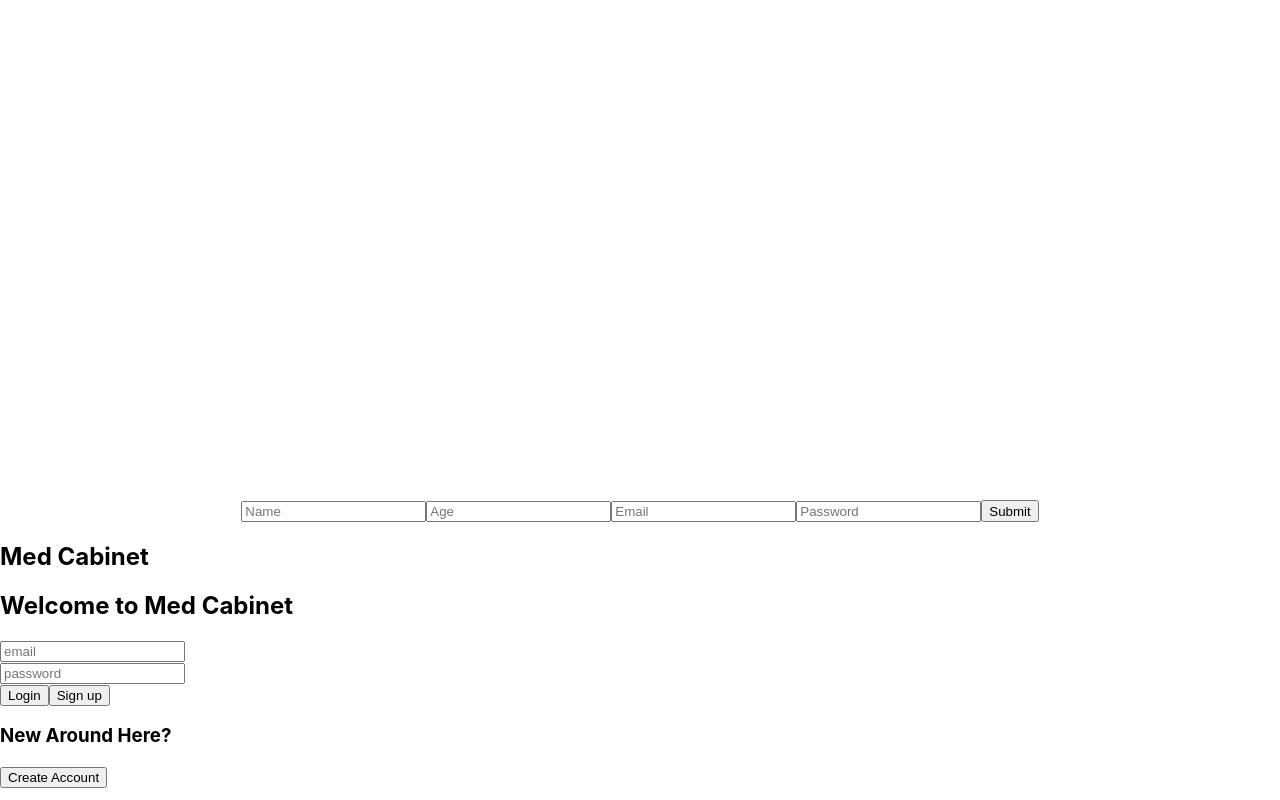
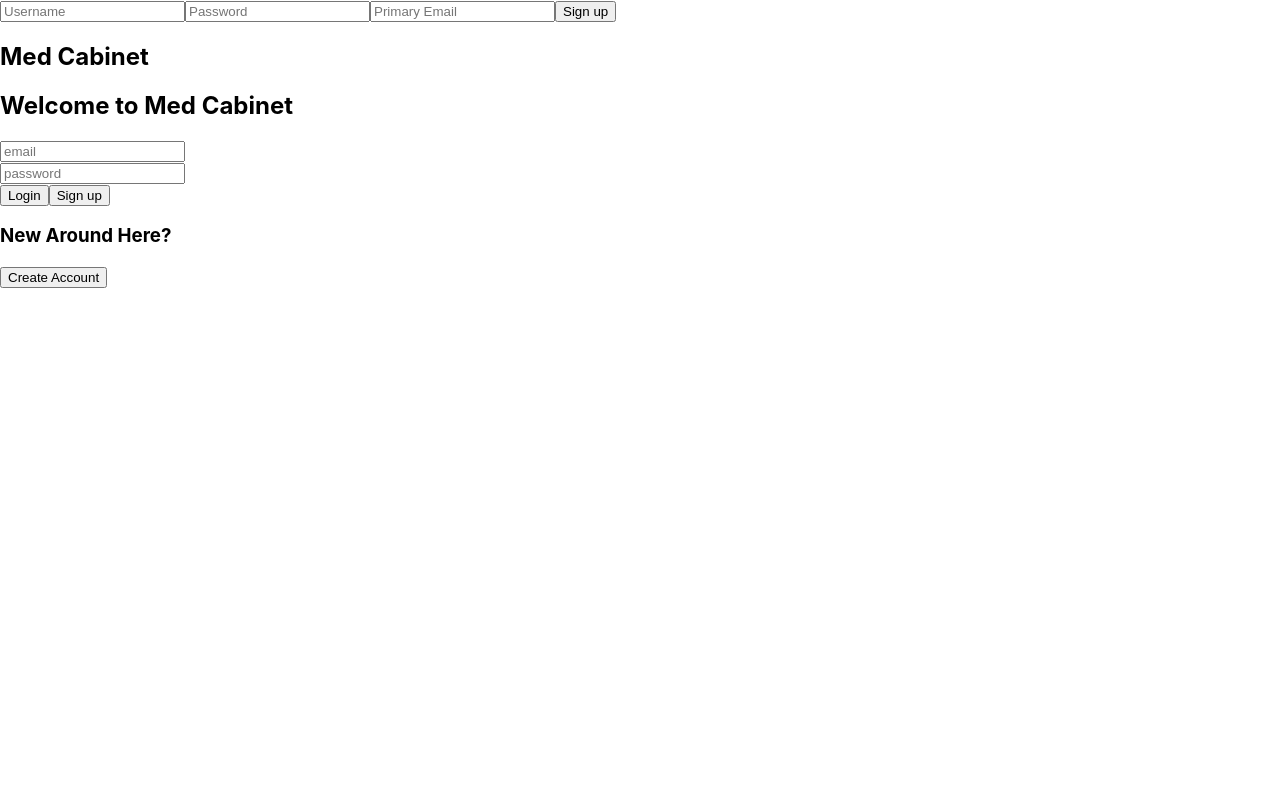
Before and after one commit to Build-Week-HairC/Front-end, a React (Create React App) app in the folder med/: page / in a window 1280 px wide. Built offline with nearby package versions, Linux system fonts and the light colour scheme.

Commit message:
changed formik form to regualr form

```diff
--- a/med/package.json
+++ b/med/package.json
@@ -3,12 +3,11 @@
   "version": "0.1.0",
   "private": true,
   "dependencies": {
-    "react-router": "^5.1.2",
-    "react-router-dom": "^5.1.2",
     "axios": "^0.19.0",
     "formik": "^1.5.8",
     "react": "^16.10.2",
     "react-dom": "^16.10.2",
+    "react-router": "^5.1.2",
     "react-router-dom": "^5.1.2",
     "react-scripts": "3.2.0",
     "redux": "^4.0.4",
--- a/med/src/components/FormikSignupForm.js
+++ b/med/src/components/FormikSignupForm.js
@@ -1,65 +1,73 @@
-import React, { useState } from 'react';
-import { withFormik, Form, Field } from 'formik';
-import './FormikSignupForm.css';
-import * as Yup from 'yup';
+import React from 'react';
+import { axiosWithAuth } from './utils/AxiosWithAuth';
+import axios from 'axios';
 
-//User Form
-const UserSignup = ({ errors, touched }) => {
+class SignupTest extends React.Component {
+  state = {
+    username: "",
+    password: "",
+    primaryemail: ""
+  };
 
+  handleChange = e => {
+    this.setState({
+      [e.target.name]: e.target.value
+    });
+  };
+
+  handleSubmit = e => {
+    e.preventDefault();
+    axios
+      .post(
+        "https://medcabinet.herokuapp.com/createnewuser",
+        {
+          'username': `${this.state.username}`,
+          'password': `${this.state.password}`,
+          'primaryemail': `${this.state.primaryemail}`
+        },
+        {
+          headers: {
+            "Content-Type": "application/json"
+          }
+        }
+      )
+      .then(res => {
+        localStorage.setItem("token", res.data);
+        // this.props.history.push("/medcabinet");
+      })
+      .catch(err => console.log("error", err));
+  };
+
+  render() {
     return (
-        <Form className="signupForm">
-            <div>
-                {touched.name && errors.name && <p className="error">{errors.name}</p>}
-                <Field type="text" name="name" placeholder="Name" />
-            </div>
-            <div>
-                <div>
-                {touched.age && errors.age && <p className="error">{errors.age}</p>}
-                </div>
-                <Field type="number" name="age" placeholder="Age" />
-            </div>
-            <div>
-                {touched.email && errors.email && <p className="error">{errors.email}</p>}
-                <Field type="email" name="email" placeholder="Email" />
-            </div>
-            <div>
-                {touched.password && errors.password && <p className="error">{errors.password}</p>}
-                <Field type="password" name="password" placeholder="Password" />
-            </div>
-            <button>Submit</button>
-        </Form>
-    )
+      <div>
+        <form onSubmit={this.handleSubmit}>
+          <input
+            type="text"
+            name="username"
+            value={this.state.username}
+            onChange={this.handleChange}
+            placeholder="Username"
+          />
+          <input
+            type="text"
+            name="password"
+            value={this.state.password}
+            onChange={this.handleChange}
+            placeholder="Password"
+          />
+          <input
+            type="text"
+            name="primaryemail"
+            value={this.state.primaryemail}
+            onChange={this.handleChange}
+            placeholder="Primary Email"
+          />
+          <button type="submit">Sign up</button>
+        </form>
+      </div>
+    );
+  }
 }
-//Wire Up UserSignup With Formik
-const FormikSignupForm = withFormik({
-    mapPropsToValues({ email, password, name, age }) {
-        return {
-            email: email || "",
-            password: password || "",
-            name: name || "",
-            age: age || ""
-        };
-    },
 
-//Form Validation
-validationSchema: Yup.object().shape({
-    email: Yup.string()
-        .email("Email is required")
-        .required("Please Enter Email Address"),
-    password: Yup.string()
-        .min(5, "Password must be 5 characters or longer")
-        .required("Password is required"),
-    name: Yup.string()
-        .required("Please Enter Your Name"),
-    age: Yup.number()
-        .moreThan(18, "Must Be At Least 18 To Sign Up")
-        .required("Must Enter Age"),
-
-}),
-//Handle Submission Function
-handleSubmit(values) {
-
-    }
-})(UserSignup);
-
-export default FormikSignupForm;
+export default SignupTest;
```
Also changed, not shown: 1 other file (tests, documents, lock files or other folders).
